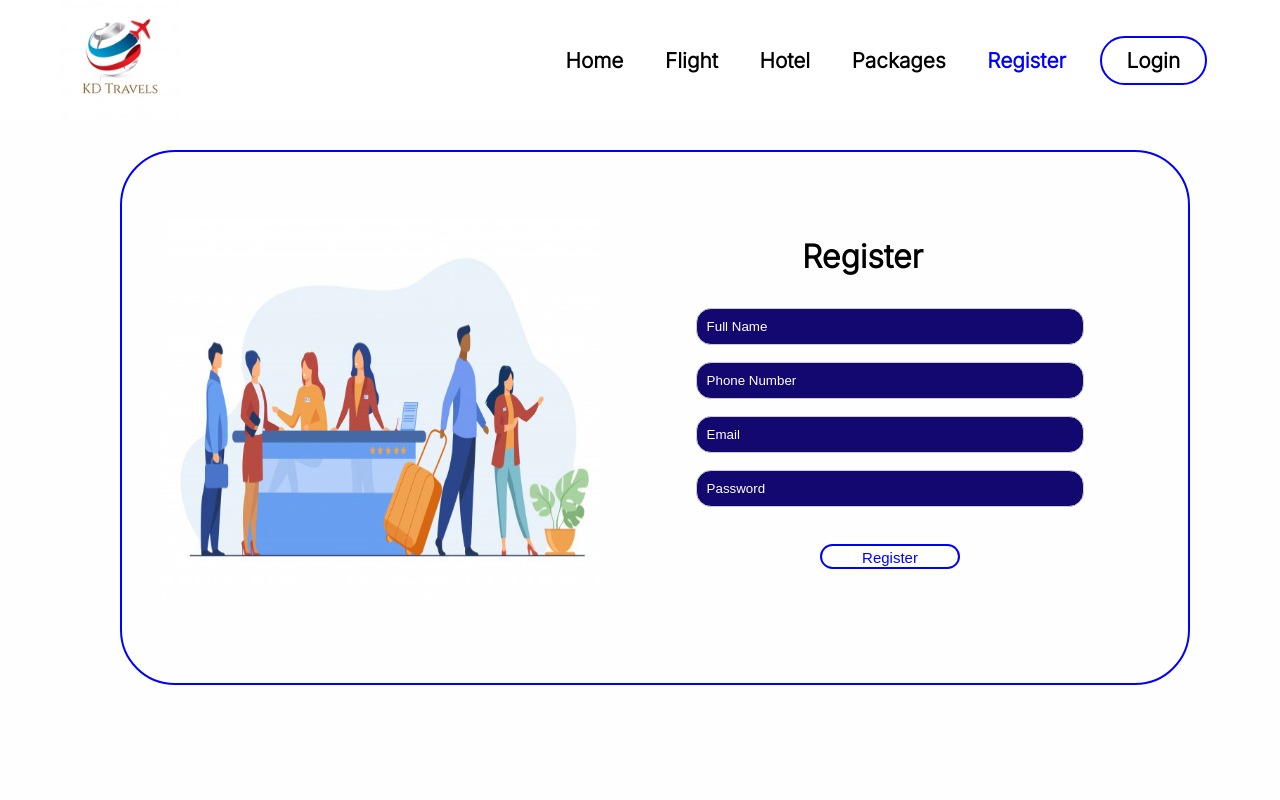
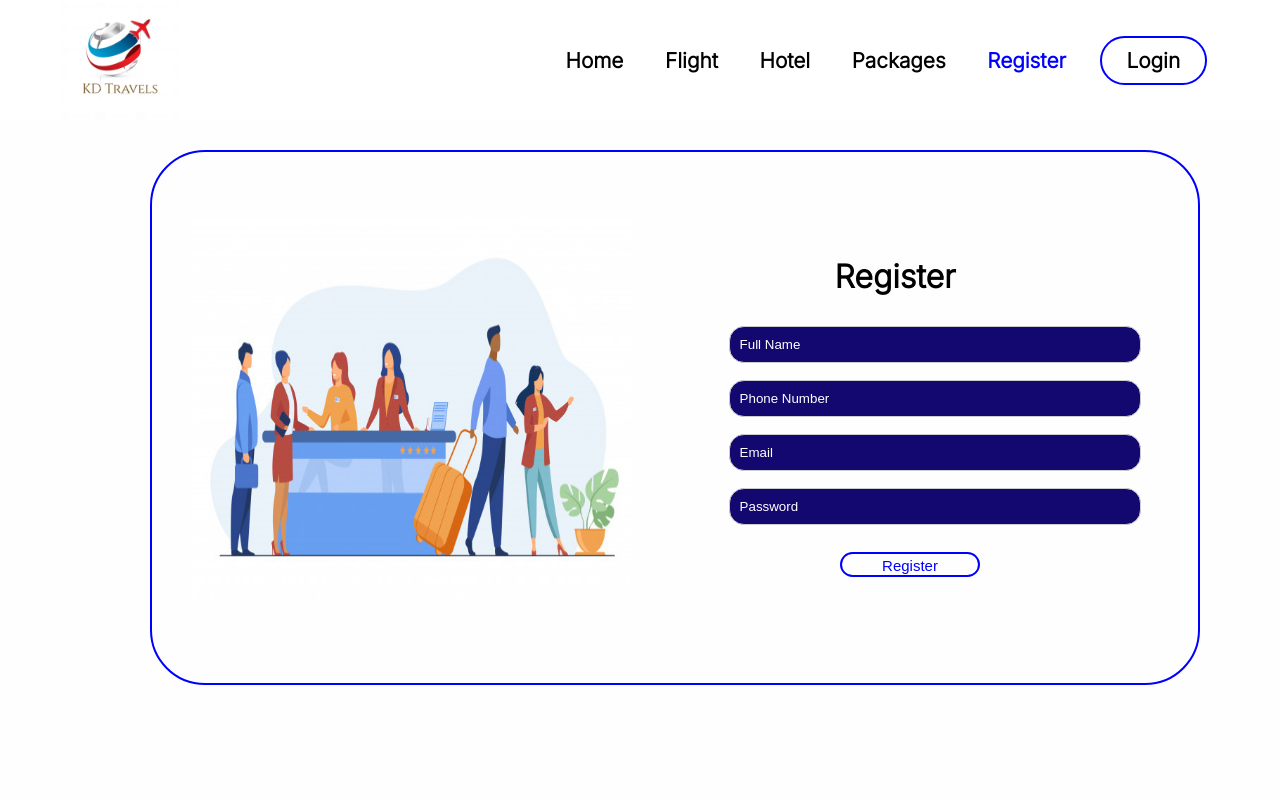
Before and after one commit to Dhruvil234/KD-Fronted, a React (Vite) app: page /Register in a window 1280 px wide. Shown: the top 800 px of the page. Built offline with nearby package versions, Linux system fonts and the light colour scheme; a web font is replaced by a local one.

Commit message:
Admin Page And Flight Page

```diff
--- a/src/components/Navbar.css
+++ b/src/components/Navbar.css
@@ -131,11 +131,11 @@ h1 {
 /* line no 133 to 192 Register Page css */
 .RegPage{
     display: flex;
-    width: 1070px;
+    width: 1050px;
     height : 535px;
     border: 2px solid blue;
     border-radius:55px;
-    margin-left: 120px;
+    margin-left: 150px;
     margin-top: 30px;
     margin-bottom: 300px;
 }
@@ -153,17 +153,12 @@ h1 {
     margin-top:30px;
 }
 h1 {
-    margin-top: 30px;
-    margin-right: 65px;
+    margin-top: 50px;
+    margin-right: 40px;
     margin-bottom: 30px;
 }
-.RegContainer {
-    margin-bottom: 10px;
-    margin-top: 32px;
-    margin-right: 50px;
-}
 input {
-    width: 80%;
+    width: 70%;
     padding: 12px;
     border-radius: 17px;
     margin-bottom: 17px;
--- a/src/components/pages/ChangedPassword.jsx
+++ b/src/components/pages/ChangedPassword.jsx
@@ -15,7 +15,6 @@ const ChangePassword = () => {
       .required("Confirm Password is required"),
   });
 
-  // Formik form handling
   const formik = useFormik({
     initialValues: {
       email: "",
--- a/src/components/pages/Register.jsx
+++ b/src/components/pages/Register.jsx
@@ -3,7 +3,7 @@ import { useFormik } from 'formik';
 import * as Yup from 'yup';
 import regImage from '../../Images/Reg.png';
 const passwordValidationRegex = /^(?=.*[A-Z])(?=.*[!@#$%^&])(?=.*[0-9]).{6,}$/;
-const apiUrl = "Register URL";
+// const apiUrl = "Register URL";
 
 export const Register = () => {
   const formik = useFormik({
@@ -50,15 +50,13 @@ export const Register = () => {
     },
   });
 
-
-
   return (
     <form onSubmit={formik.handleSubmit}>
      <div className='RegPage'>
     <img src={regImage} alt='Register Page' className='RegImage' />
     <div className='RegForm'>
           <h1>Register</h1>
-          <div className='RegContainer'>
+          <div>
             <input
               type='text'
               placeholder='Full Name'
```
